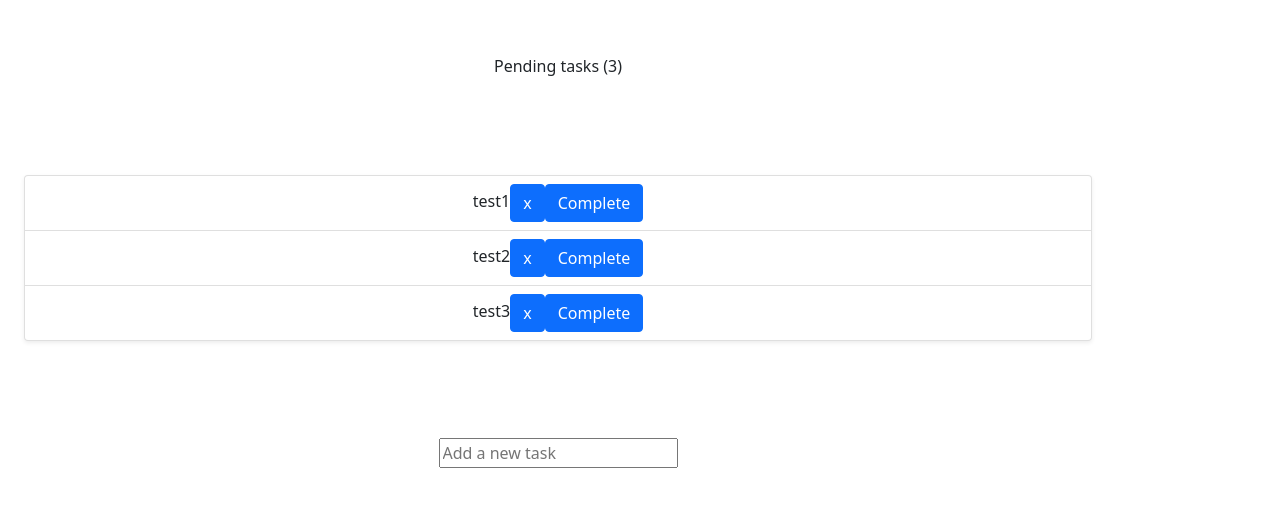
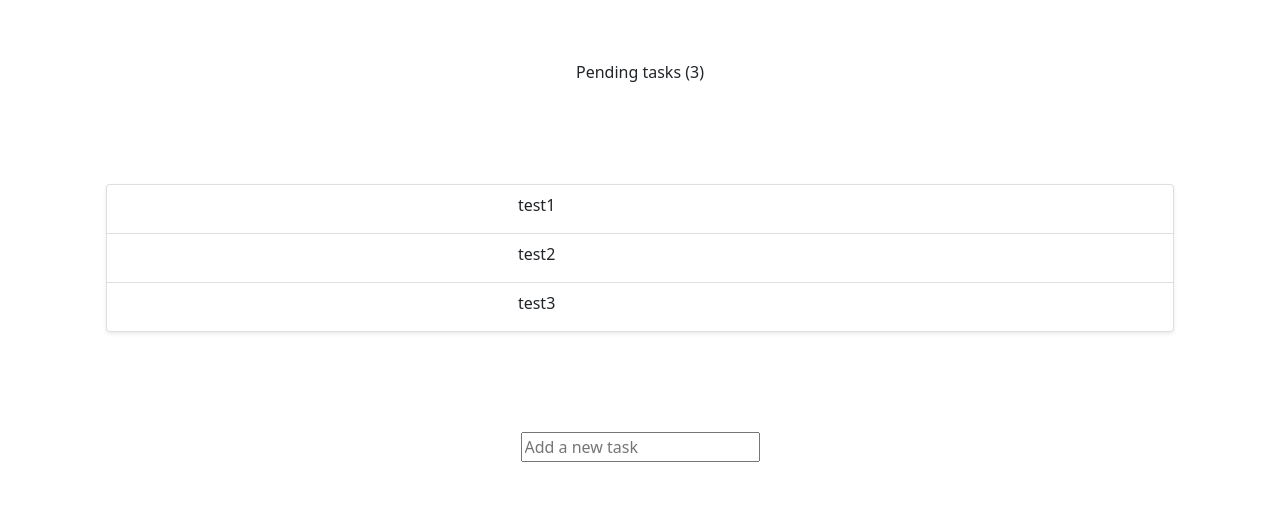
Before and after one commit to junho7/todo-react, a React (Create React App) app: page / in a window 1280 px wide. Shown: the part 139-646 px from the top of the page. Built offline with nearby package versions, Linux system fonts and the light colour scheme.

Commit message:
Fontawesome

```diff
--- a/package.json
+++ b/package.json
@@ -3,6 +3,10 @@
   "version": "0.1.0",
   "private": true,
   "dependencies": {
+    "@fortawesome/fontawesome-svg-core": "^1.2.36",
+    "@fortawesome/free-regular-svg-icons": "^6.0.0-beta2",
+    "@fortawesome/free-solid-svg-icons": "^6.0.0-beta2",
+    "@fortawesome/react-fontawesome": "^0.1.15",
     "@testing-library/jest-dom": "^5.14.1",
     "@testing-library/react": "^11.2.7",
     "@testing-library/user-event": "^12.8.3",
--- a/src/components/Todo.css
+++ b/src/components/Todo.css
@@ -0,0 +1,7 @@
+.title {
+  flex: 80;
+  min-height: 32px;
+}
+.button {
+  flex: 20;
+}
--- a/src/components/Todo.js
+++ b/src/components/Todo.js
@@ -1,19 +1,40 @@
 import React, { useState, useEffect } from 'react';
-import { Button, ListGroup, Container } from 'react-bootstrap';
+import { Button, ListGroup, Container, ButtonGroup } from 'react-bootstrap';
+import { FontAwesomeIcon } from '@fortawesome/react-fontawesome';
+import { faCheck, faTrash } from '@fortawesome/free-solid-svg-icons'
+
+import './Todo.css';
 
 function Task({ task, onDragStart, onDragEnd, remove, complete }) {
+  const [buttonShow, setButtonShow] = useState(false);
   return (
     <div
-      className='task'
-      draggable
-      onDragStart={onDragStart}
-      onDragEnd={onDragEnd}
-
-      style={{ textDecoration: task.completed ? "line-through" : "" }}
-    >
+      className='row p-0'
+      onMouseEnter={(e) => setButtonShow(true)}
+      onMouseLeave={(e) => setButtonShow(false)}
+      >
+      <div
+        className='title'
+        draggable
+        onDragStart={onDragStart}
+        onDragEnd={onDragEnd}
+        style={{ textDecoration: task.completed ? "line-through" : "" }}
+      >
       {task.title}
-      <Button variant="primary" onClick={remove}>x</Button>
-      <Button onClick={complete}>Complete</Button>
+      </div>
+      <div className='button p-0'>
+      {buttonShow?
+      <ButtonGroup className='float-right'>
+        <Button variant="outline-primary" size='sm' onClick={complete}>
+          <FontAwesomeIcon icon={faCheck} />
+        </Button>
+        <Button variant="outline-primary" size='sm' onClick={remove}>
+          <FontAwesomeIcon icon={faTrash} />
+        </Button>
+      </ButtonGroup>
+      : ''
+      }
+      </div>
     </div>
   );
 }
@@ -88,7 +109,7 @@ const Todo = () => {
   };
 
   return (
-    <Container className="vh-100 row">
+    <Container className="vh-100 row mx-auto">
       <div className="header align-self-end">Pending tasks ({tasksRemaining})</div>
       <div className="tasks align-self-center">
         <ListGroup
```
Also changed, not shown: 1 other file (tests, documents, lock files or other folders).
